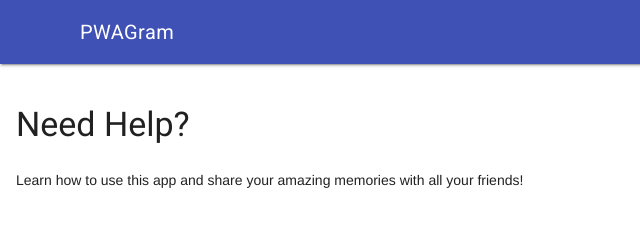
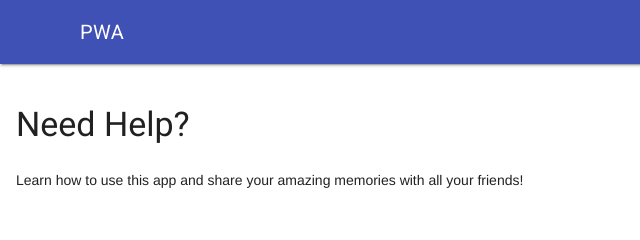
Before and after one commit to DavidCarrilho/pwa, a website: page public/help/index.html in a window 1280 px wide. Shown: the top 240 px of the page, 0-640 px from the left. Drawn offline with nearby package versions, Linux system fonts and the light colour scheme.

```diff
--- a/public/help/index.html
+++ b/public/help/index.html
@@ -35,7 +35,7 @@
     <header class="mdl-layout__header">
       <div class="mdl-layout__header-row">
         <!-- Title -->
-        <span class="mdl-layout-title">PWAGram</span>
+        <span class="mdl-layout-title">PWA</span>
         <!-- Add spacer, to align navigation to the right -->
         <div class="mdl-layout-spacer"></div>
         <!-- Navigation. We hide it in small screens. -->
@@ -51,7 +51,7 @@
       </div>
     </header>
     <div class="mdl-layout__drawer">
-      <span class="mdl-layout-title">PWAGram</span>
+      <span class="mdl-layout-title">PWA</span>
       <nav class="mdl-navigation">
         <a class="mdl-navigation__link" href="/">Feed</a>
         <a class="mdl-navigation__link" href="/help">Help</a>
```
Also changed, not shown: public/index.html (+2 -2 lines), public/.well-known/assetlinks.json, 1 other file.
